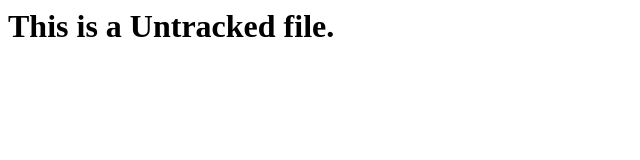
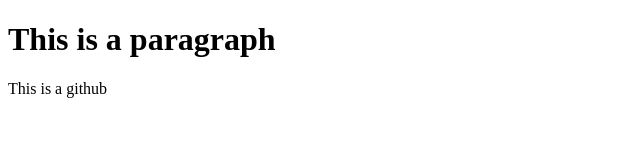
Before and after one commit to masum-auch/ma_python, a plain HTML site: page index.html in a window 1280 px wide. Shown: the whole page, without its empty margins (0-640 px from the left). Drawn offline with Linux system fonts and the light colour scheme.

Commit message:
Now Change Topic

```diff
--- a/index.html
+++ b/index.html
@@ -1 +1,12 @@
-<h1>This is a Untracked file.</h1>
+<!DOCTYPE html>
+<html lang="en">
+  <head>
+    <meta charset="UTF-8" />
+    <meta name="viewport" content="width=device-width, initial-scale=1.0" />
+    <title>Document</title>
+  </head>
+  <body>
+    <h1>This is a paragraph</h1>
+    <p>This is a github</p>
+  </body>
+</html>
```
Also changed, not shown: 1 other file.
